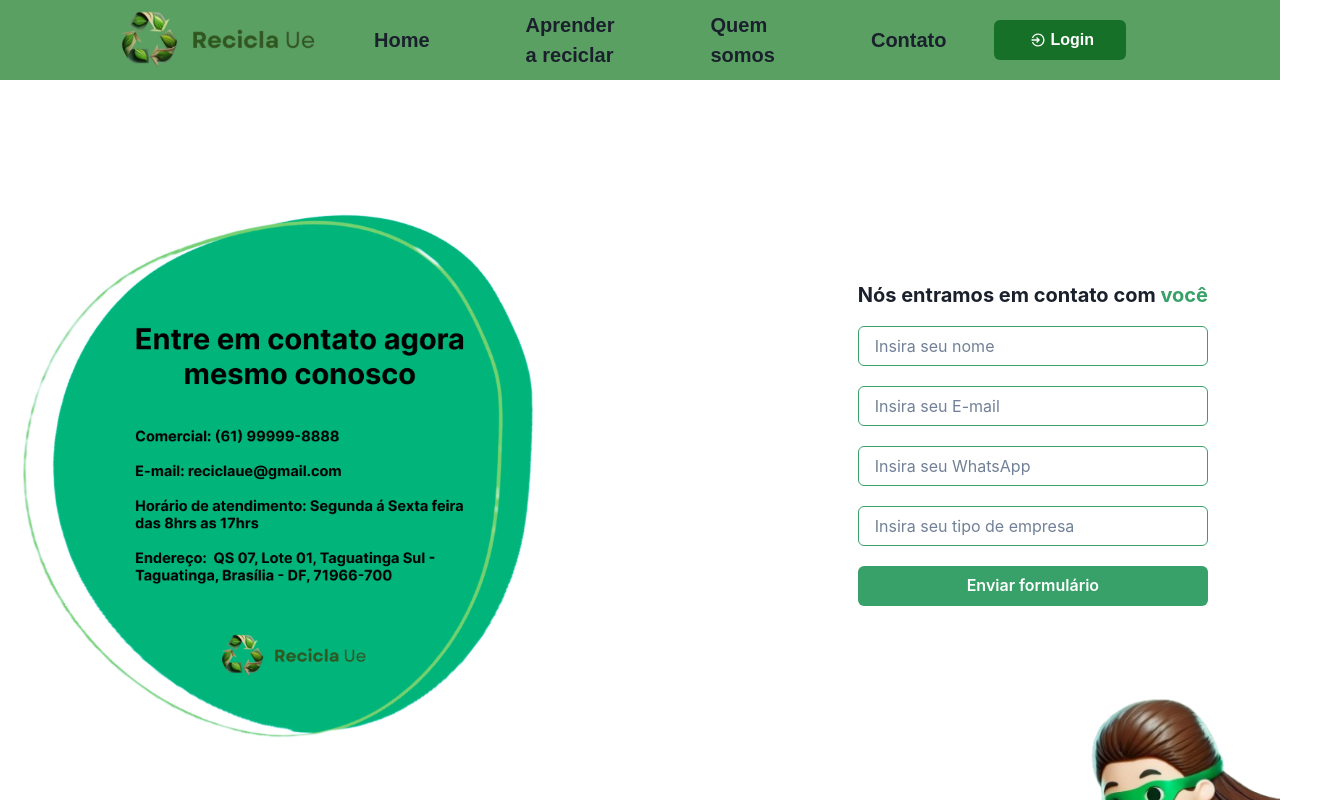
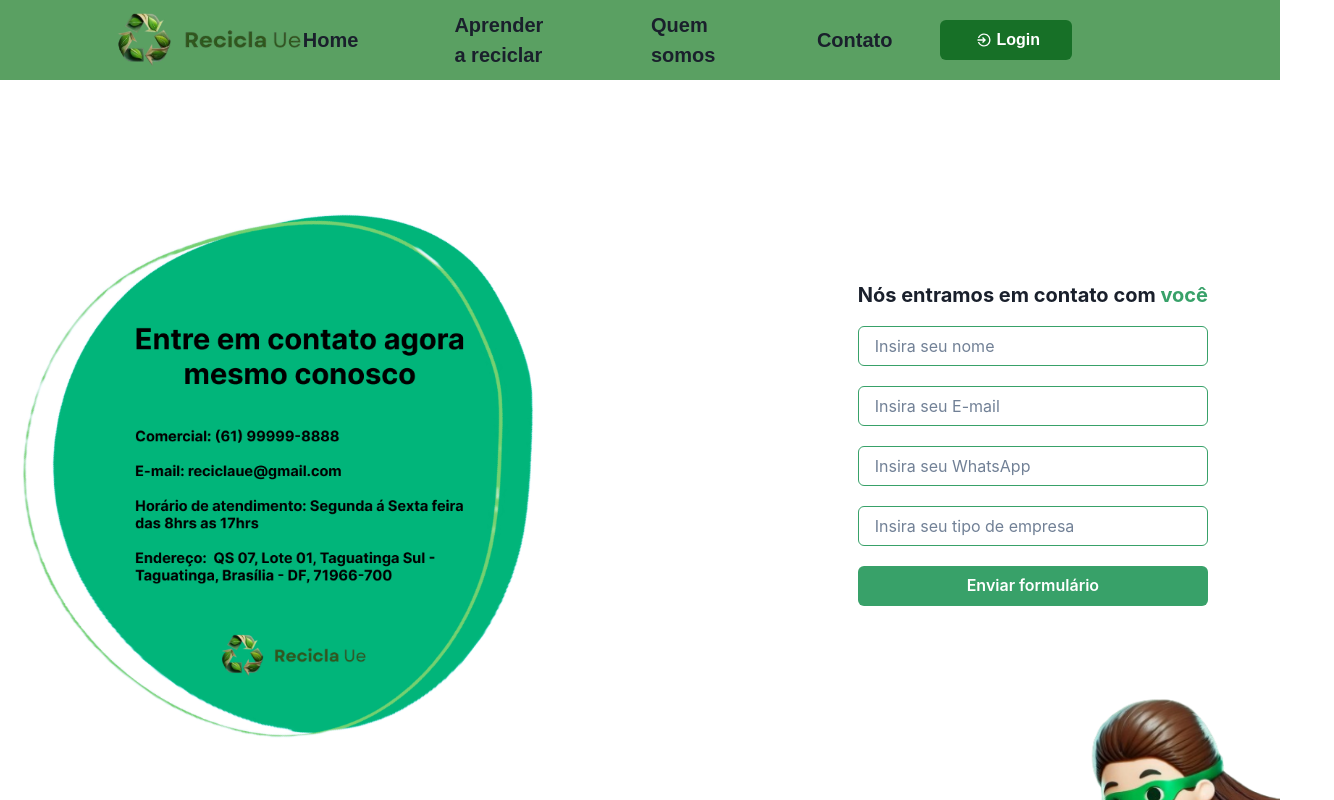
Before and after one commit to Amaxwel1/reciclaue, a React (Vite) app in the folder Frontend/: page /contato in a window 1280 px wide. Shown: the top 800 px of the page, 1334 px wide, since content can reach past the window. Built offline with nearby package versions, Linux system fonts and the light colour scheme; a web font is replaced by a local one.

Commit message:
add link in logo

```diff
--- a/Frontend/src/components/Navbar/index.jsx
+++ b/Frontend/src/components/Navbar/index.jsx
@@ -18,6 +18,7 @@ export default function Navbar({ bg = "transparent" }) {
       zIndex={3}
       position="absolute"
     >
+      <Link variant="plain" href="/">
         <Image
           src={logo}
           h={{ base: 50, md: 80 }}
@@ -27,6 +28,8 @@ export default function Navbar({ bg = "transparent" }) {
           mb={{ base: 4, md: 0 }}
           ml={54}
         />
+      </Link>
+
       <Flex
         justifyContent="center"
         alignItems="center"
--- a/Frontend/src/routes/index.jsx
+++ b/Frontend/src/routes/index.jsx
@@ -1,13 +1,15 @@
 import { Fragment } from "react";
 import { BrowserRouter, Route, Routes } from "react-router-dom";
 import QuemSomos from "../pages/QuemSomos";
-import Contato from "../pages/contato"
+import Contato from "../pages/contato";
+import Home from "../pages/home";
 
 const RouteApp = () => {
   return (
     <BrowserRouter>
       <Fragment>
         <Routes>
+          <Route path="/" element={<Home />} />
           <Route path="/quem-somos" element={<QuemSomos />} />
           <Route path="/contato" element={<Contato />} />
         </Routes>
```
Lines whose indentation alone changed are shown as unchanged.
